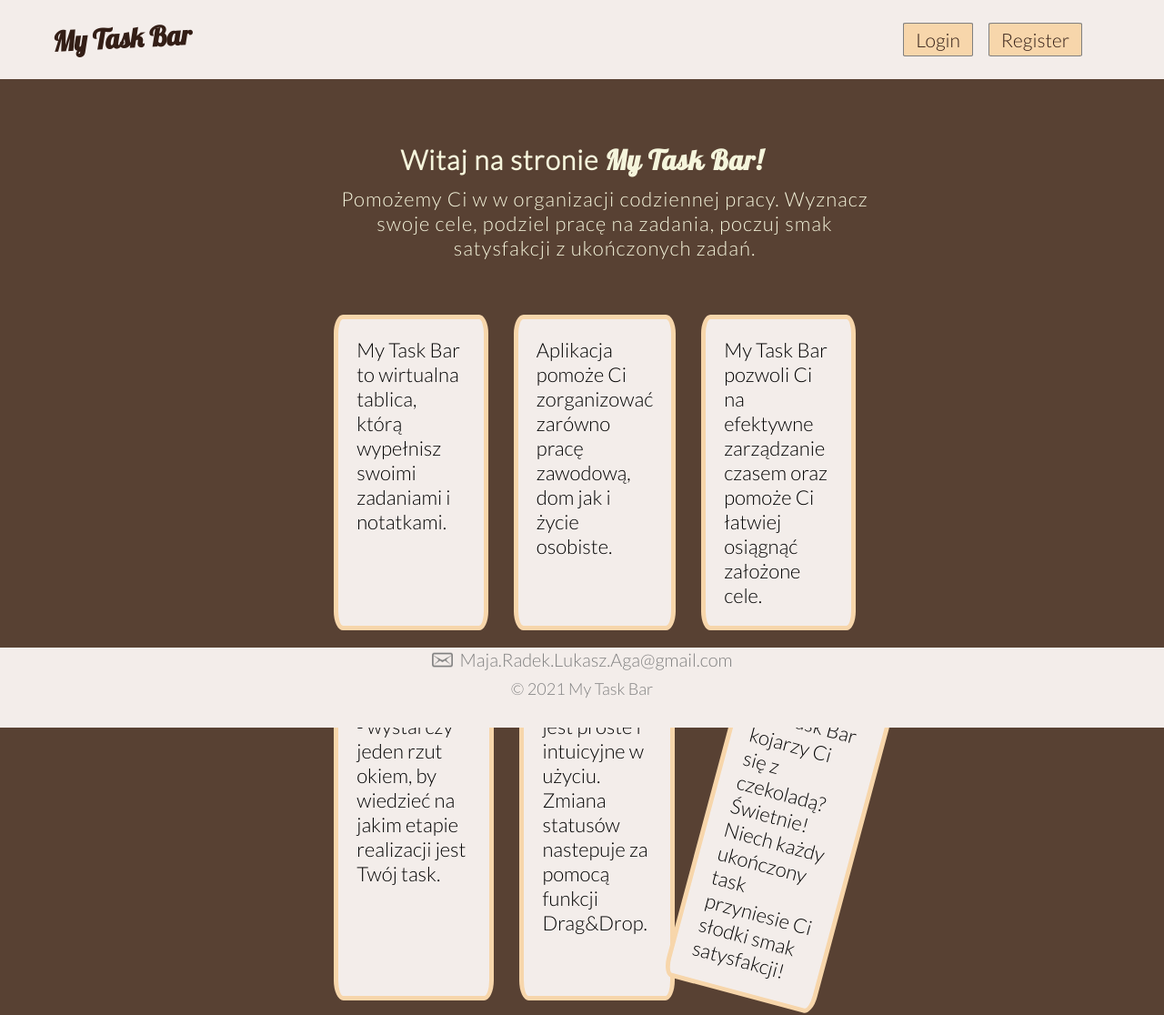
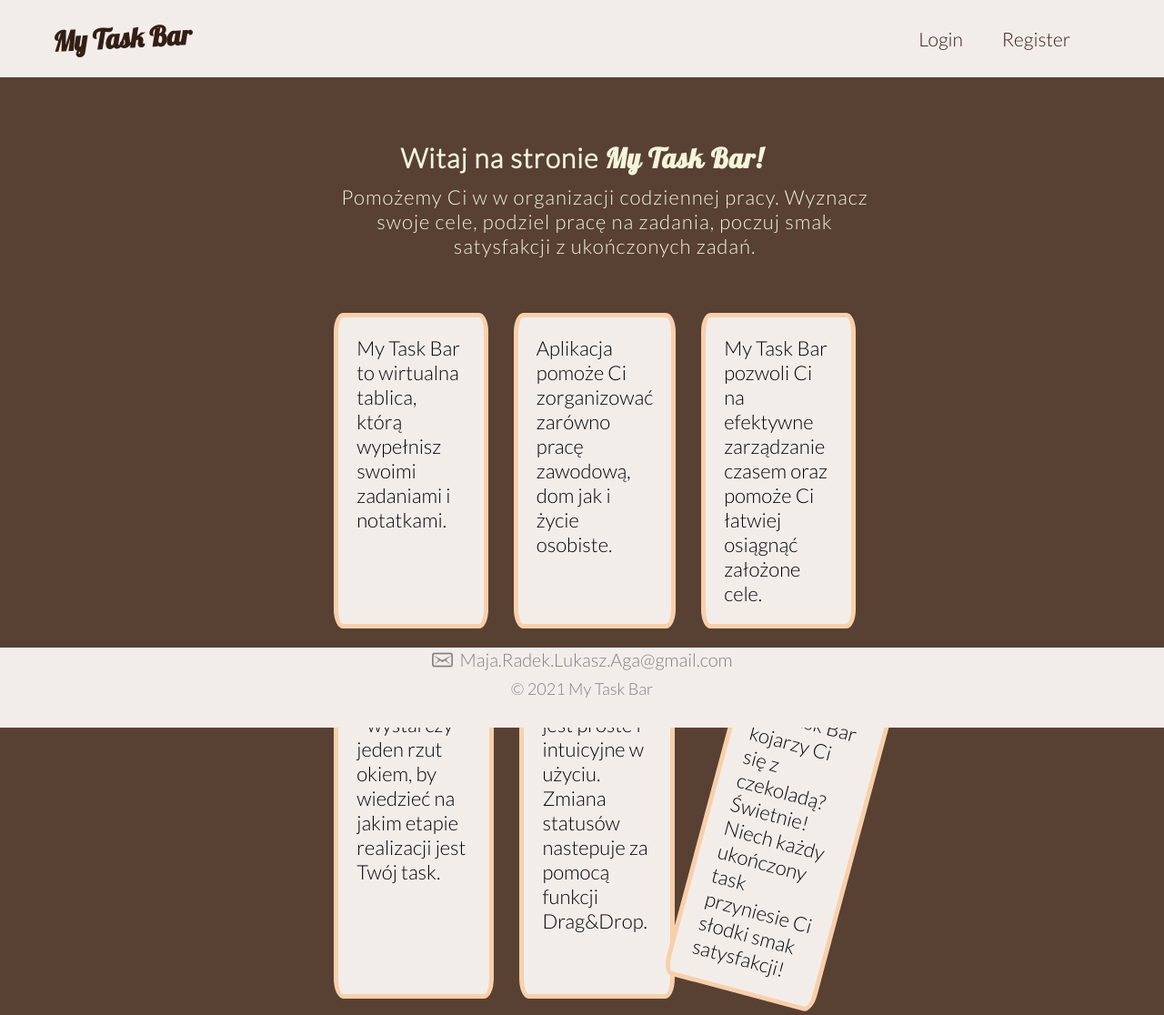
Before and after one commit to infoshareacademy/jfdzr2-nuclear-penguins, a React (Create React App) app: page / in a window 1280 px wide. Shown: the whole page at 91% size. Built offline with nearby package versions, Linux system fonts and the light colour scheme.

Commit message:
Homepage layout changed

```diff
--- a/src/components/homePage/homepage.css
+++ b/src/components/homePage/homepage.css
@@ -35,10 +35,7 @@ ul {
 
 .link-register,
 .link-nav {
-  background-color: #f7d6ab;
-  border-radius: 4%;
   text-decoration: none;
-  border: 1px solid grey;
   width: 100%;
   padding: 5px 13px 5px 13px;
   font-size: 21px;
@@ -72,7 +69,7 @@ ul {
   /* background-color: #a78570; */
   background-color: rgba(243, 237, 234, 255);
   /* border-color: rgba(243, 237, 234, 255); */
-  border-color: #f7d6ab;
+  border-color: #f7d0ab;
   color: black;
   font-size: 22px;
   margin-left: 28px;
```
